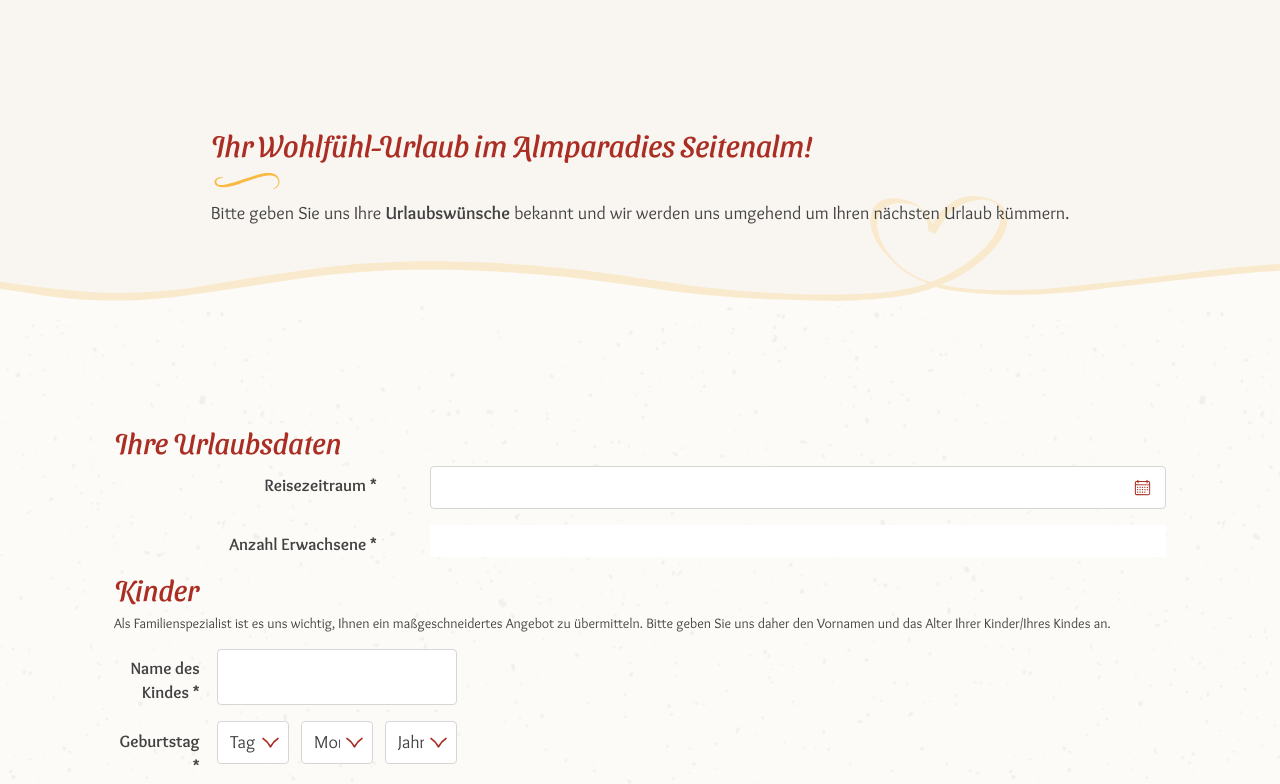
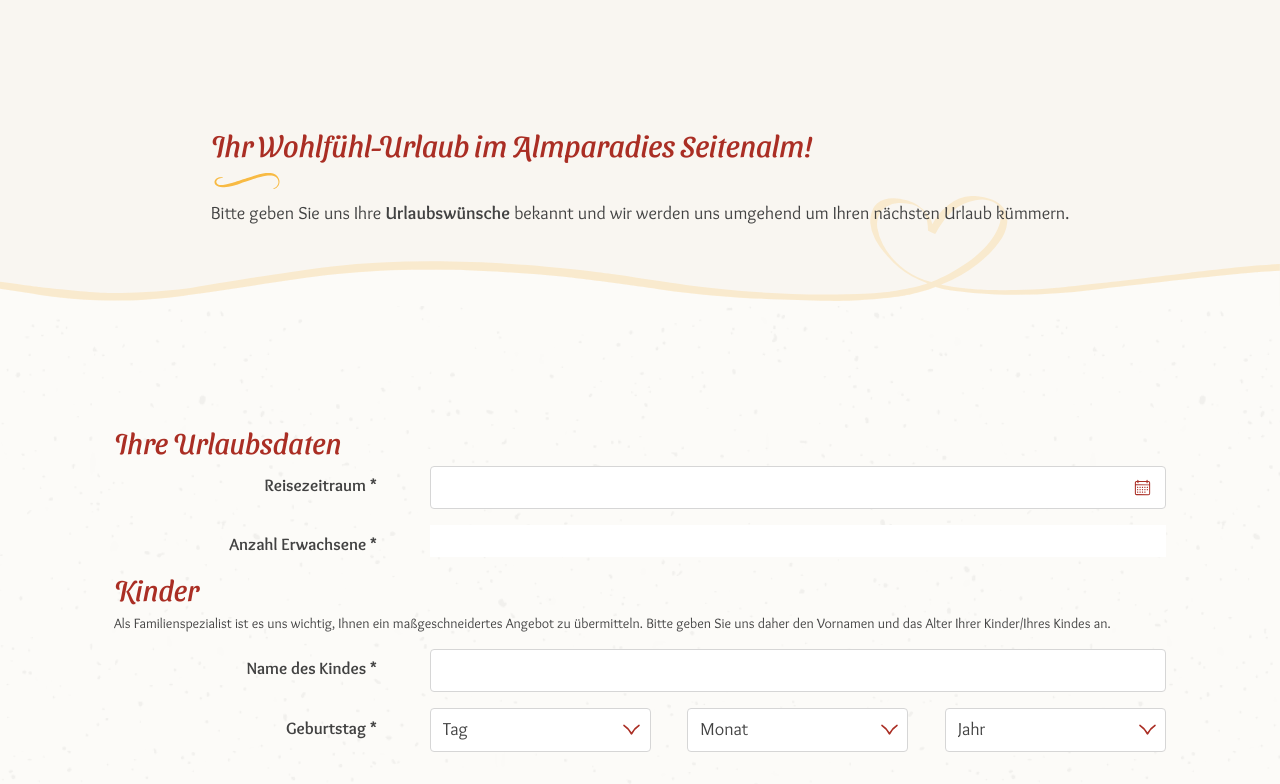
Before and after one commit to TimBluesWin/seitenalm-klon, an Angular app: page / in a window 1280 px wide. Shown: the top 784 px of the page. Built offline with nearby package versions, Linux system fonts and the light colour scheme.

Commit message:
Art der Commit: Fix
Die Breite der Textfelde für die Kinder fixieren.

```diff
--- a/src/app/app.component.html
+++ b/src/app/app.component.html
@@ -62,8 +62,8 @@
       <p class="form-info">Als Familienspezialist ist es uns wichtig, Ihnen ein maßgeschneidertes Angebot zu übermitteln. Bitte geben Sie uns daher den Vornamen und das Alter Ihrer Kinder/Ihres Kindes an.</p>
       <div formArrayName="kinder">
         <!-- For-Loop für jedes Kind-->
-        <div *ngFor="let item of kindern.controls; let i = index" class="flex flex-wrap w-full">
-          <div [formGroupName]="i" class="test">
+        <div *ngFor="let item of kindern.controls; let i = index">
+          <div [formGroupName]="i" class="flex flex-wrap w-full">
             <div class="form-field request required">
               <!-- Label für Kindname. Es ist erforderlich. -->
               <label for="kindName" class="form-label required">Name des Kindes</label>
```
